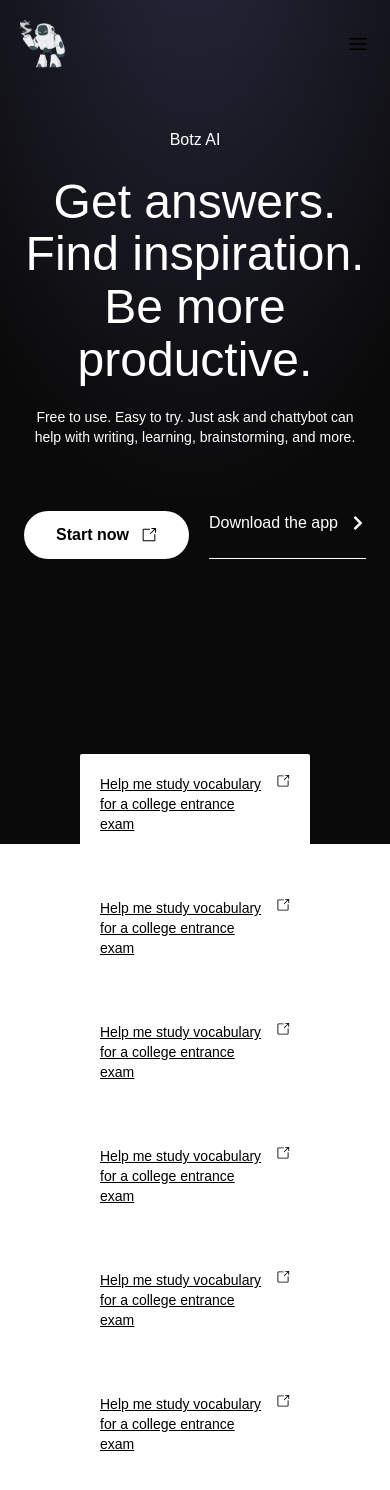
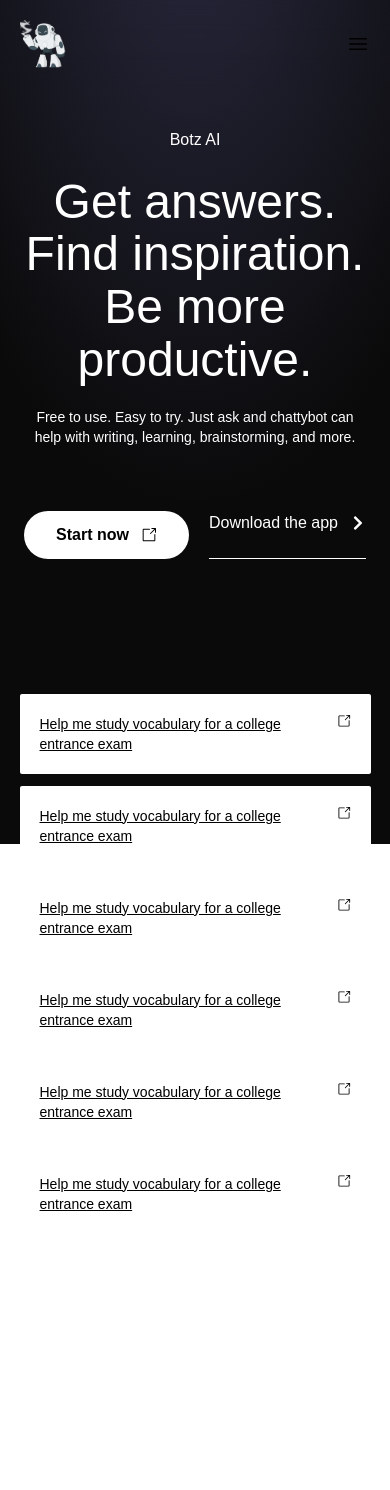
Before and after one commit to anasyakubu/ai3.0, a React (Vite) app: page / in a window 390 px wide. Shown: the top 1490 px of the page. After the commit the page ends 1253 px from the top, so only its background shows below. Built offline with nearby package versions, Linux system fonts and the light colour scheme.

Commit message:
BestPrompt complete

```diff
--- a/src/sections/BestPrompt/BestPrompt.scss
+++ b/src/sections/BestPrompt/BestPrompt.scss
@@ -0,0 +1,7 @@
+@media (max-width: 600px) {
+  .BestPrompt {
+    .p-10 {
+      padding: 5%;
+    }
+  }
+}
--- a/src/sections/BestPrompt/BestPrompt.tsx
+++ b/src/sections/BestPrompt/BestPrompt.tsx
@@ -1,12 +1,13 @@
 // import React from 'react'
+import "./BestPrompt.scss";
 import BestPromptCard from "../../components/BestPromptCard";
 
 const BestPrompt = () => {
   return (
     <div className="BestPrompt">
-      <div className="p-20">
+      <div className="p-10">
         <div className="">
-          <div className="grid gap-6 lg:grid-cols-3">
+          <div className="grid gap-3 lg:grid-cols-3 ">
             <BestPromptCard />
             <BestPromptCard />
             <BestPromptCard />
```
